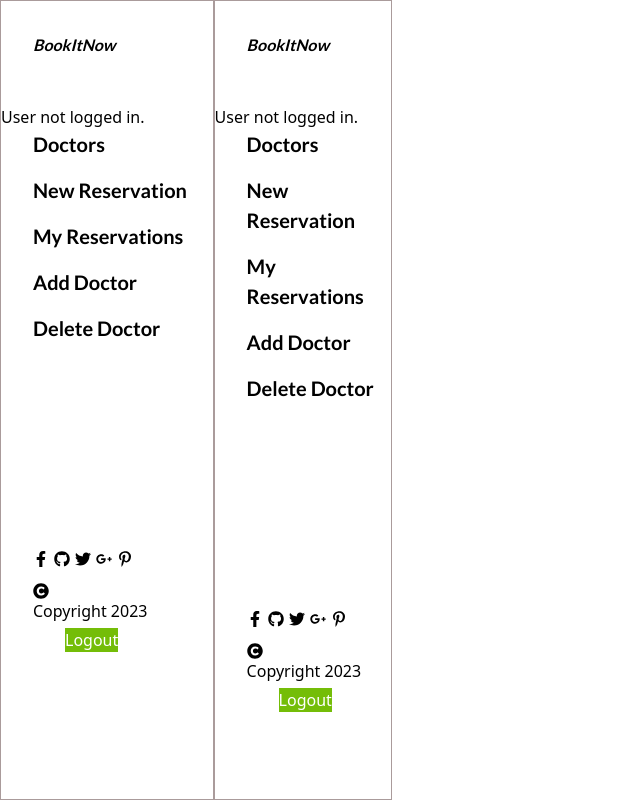
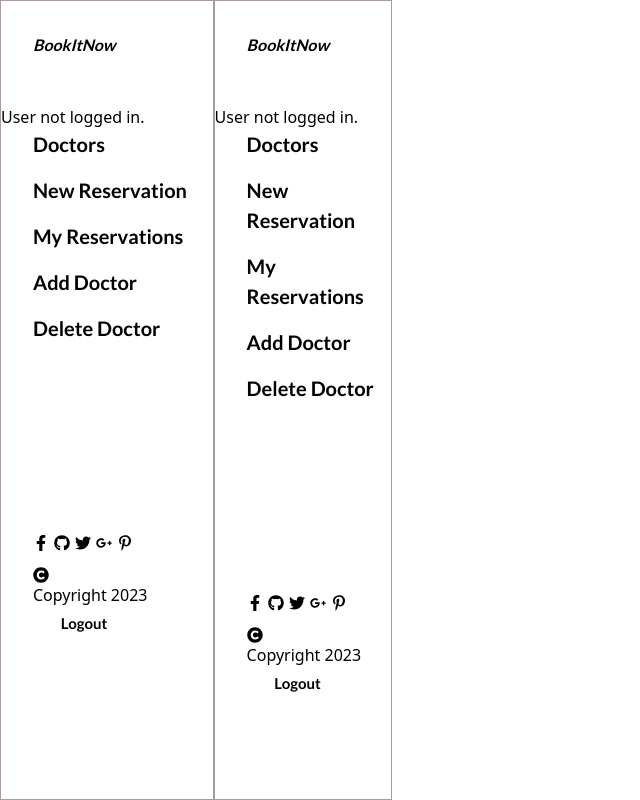
Before and after one commit to cosywasswa/BookItNow-front-end, a React (Create React App) app: page /navigation in a window 1280 px wide. Shown: the whole page, without its empty margins (0-640 px from the left). Built offline with nearby package versions, Linux system fonts and the light colour scheme.

Commit message:
Update styles

```diff
--- a/src/components/Nav/nav.css
+++ b/src/components/Nav/nav.css
@@ -45,6 +45,13 @@
     list-style: none;
   }
 
+  .close-btn {
+    color: white;
+    position: relative;
+    left: 160px;
+    bottom: 30px;
+  }
+
   .mob-nav-list a {
     text-decoration: none;
     text-align: center;
@@ -58,7 +65,7 @@
   }
 
   .nav_socials-mob {
-    background-color: white;
+    color:white;
     margin-top: 5rem;
     font-size: 20px;
     font-family: 'Lato', sans-serif;
@@ -71,10 +78,13 @@
   }
 
   .logout-btn {
-    font-size: 16px;
-    background-color: rgb(116, 189, 8);
-    color: white;
+    font-size: 18px;
+    font-family: 'Lato', sans-serif;
+    padding: 5px;
+    border-radius: 10px;
+    z-index: 10;
   }
+
 }
 
 @media only screen and (min-width: 768px) {
@@ -131,7 +141,7 @@
     align-items: center;
     gap: 5px;
     margin-left: 2rem;
-    margin-top: 13rem;
+    margin-top: 12rem;
   }
 
   .nav_copyright {
@@ -152,13 +162,16 @@
   }
 
   .logout {
-    margin-left: 4rem;
-    padding-top: 5px;
+    margin-left: 3rem;
+    padding-top: 3px;
   }
 
   .logout-btn {
-    font-size: 16px;
-    background-color: rgb(116, 189, 8);
-    color: white;
+    font-size: 15px;
+    font-family: 'Lato', sans-serif;
+    font-weight: 700;
+    padding: 2px;
+    border-radius: 5px;
+    width: 70px;
   }
 }
```
